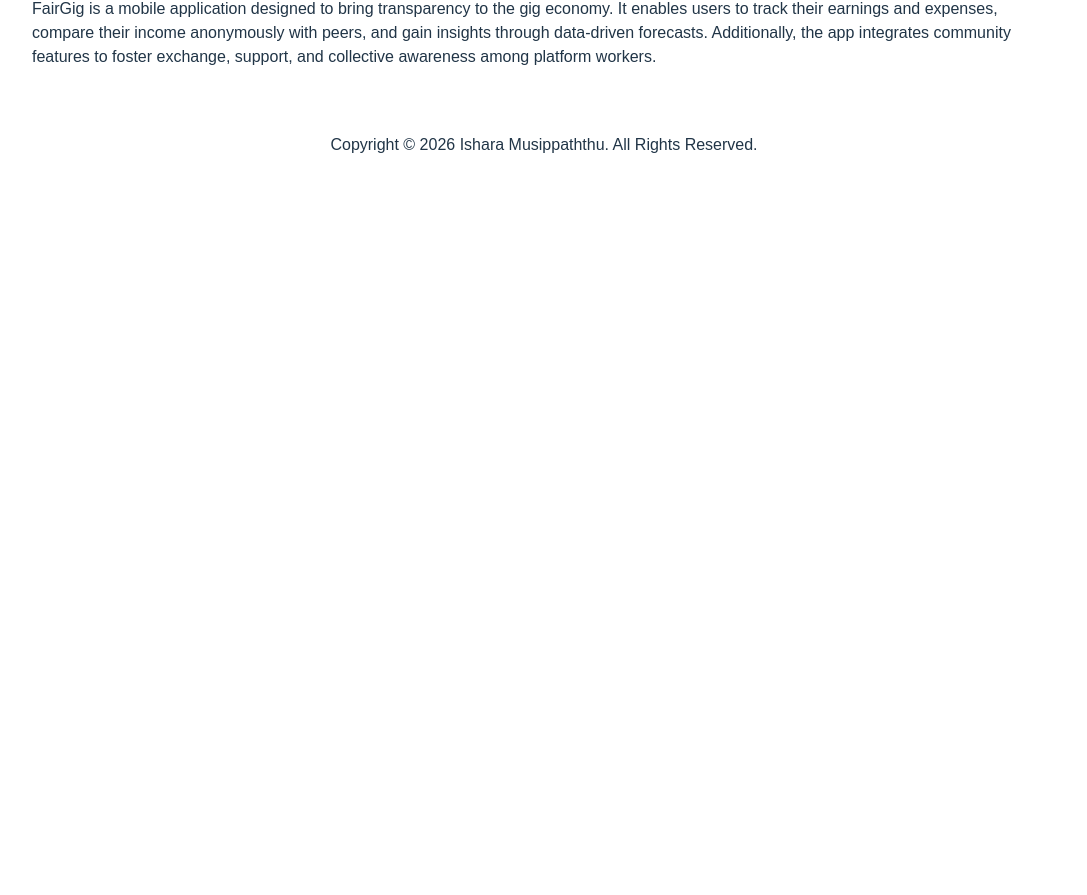
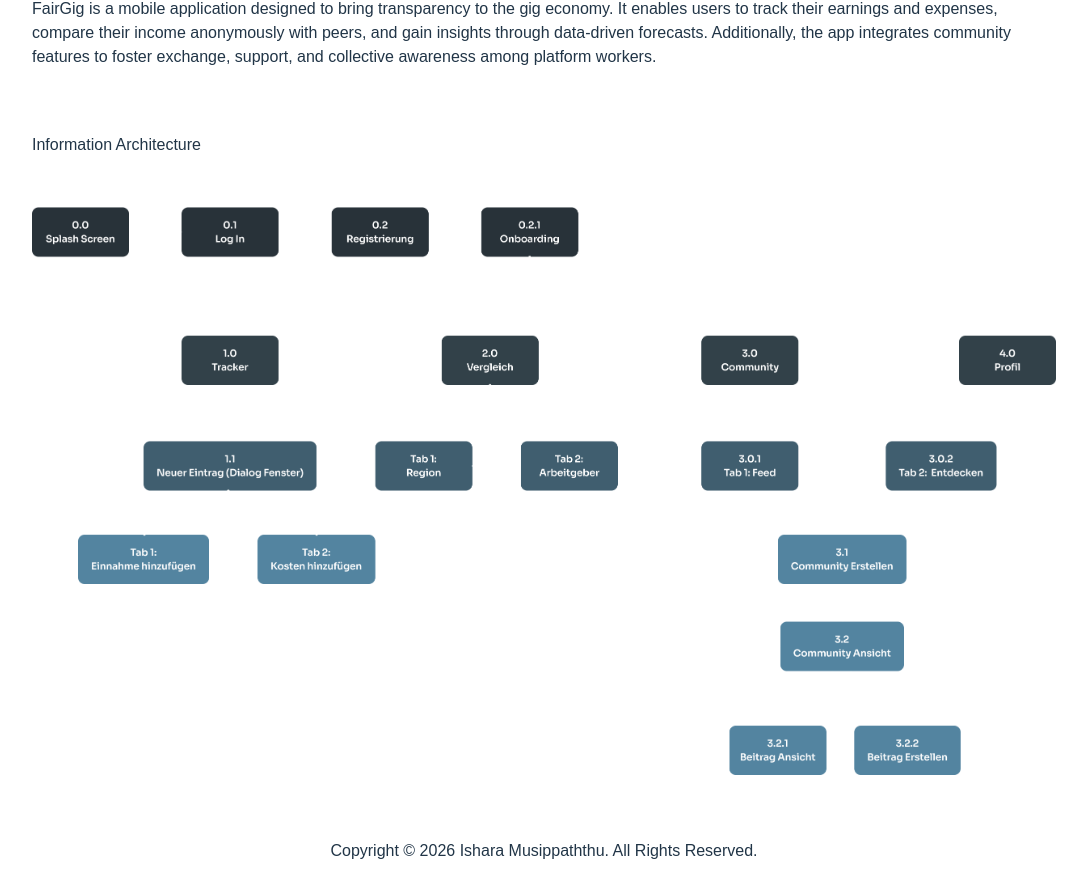
Before and after one commit to ishrdev/portfolio, a React (Vite) app: page /projects/fairgig in a window 1280 px wide. Shown: the part 571-1466 px from the top of the page, without its empty margins (96-1183 px from the left). Before the commit the page ends 800 px from the top, so only its background shows below. Built offline with nearby package versions, Linux system fonts and the light colour scheme; a web font is replaced by a local one.

Commit message:
feat: add 'information architecture' diagram

```diff
--- a/src/pages/Fairgig.tsx
+++ b/src/pages/Fairgig.tsx
@@ -1,5 +1,6 @@
 import TechTag from "../components/TechTag"
 import logos from "../assets/logos"
+import InfoArch from "../assets/images/fairgig/informationsarchitektur.png"
 
 function FairGig() {
   return (
@@ -49,6 +50,12 @@ function FairGig() {
           awareness among platform workers.
         </p>
       </div>
+      <div className="flex flex-col gap-4 w-full">
+        <h2 className="title">Information Architecture</h2>
+        <div className="flex justify-center">
+          <img src={InfoArch} alt="Workflow" className="rounded-2xl" />
+        </div>
+      </div>
     </div>
     </>
   )
```
Also changed, not shown: src/assets/images/fairgig/informationsarchitektur.png (added).
